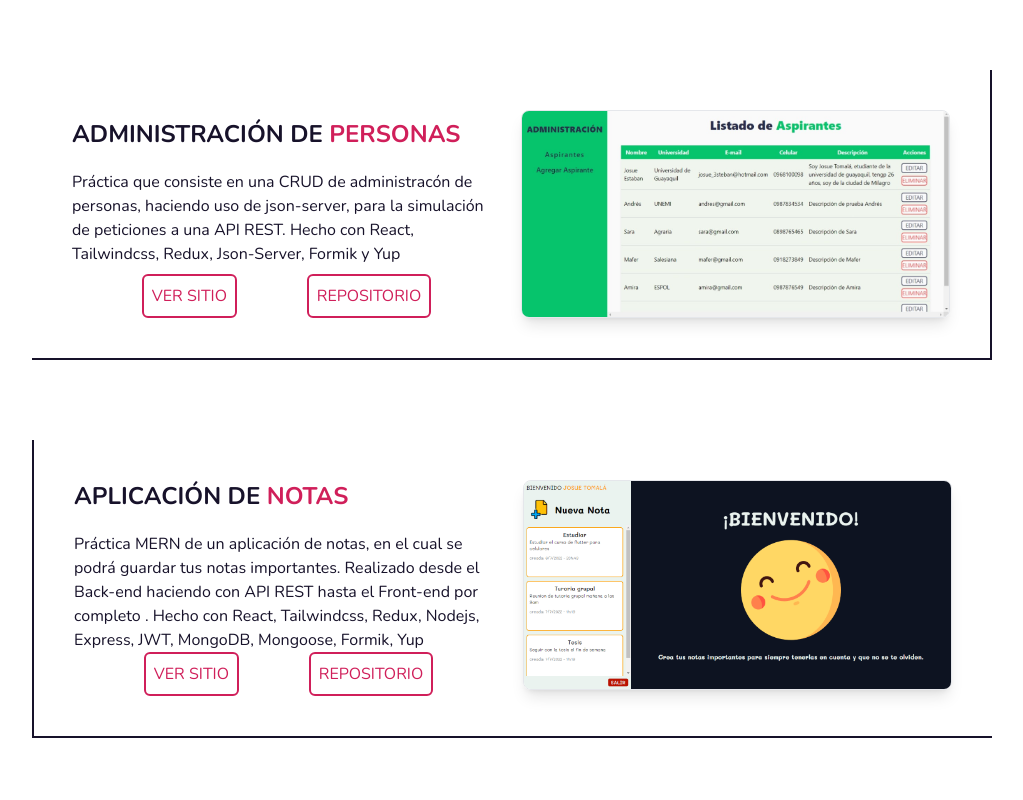
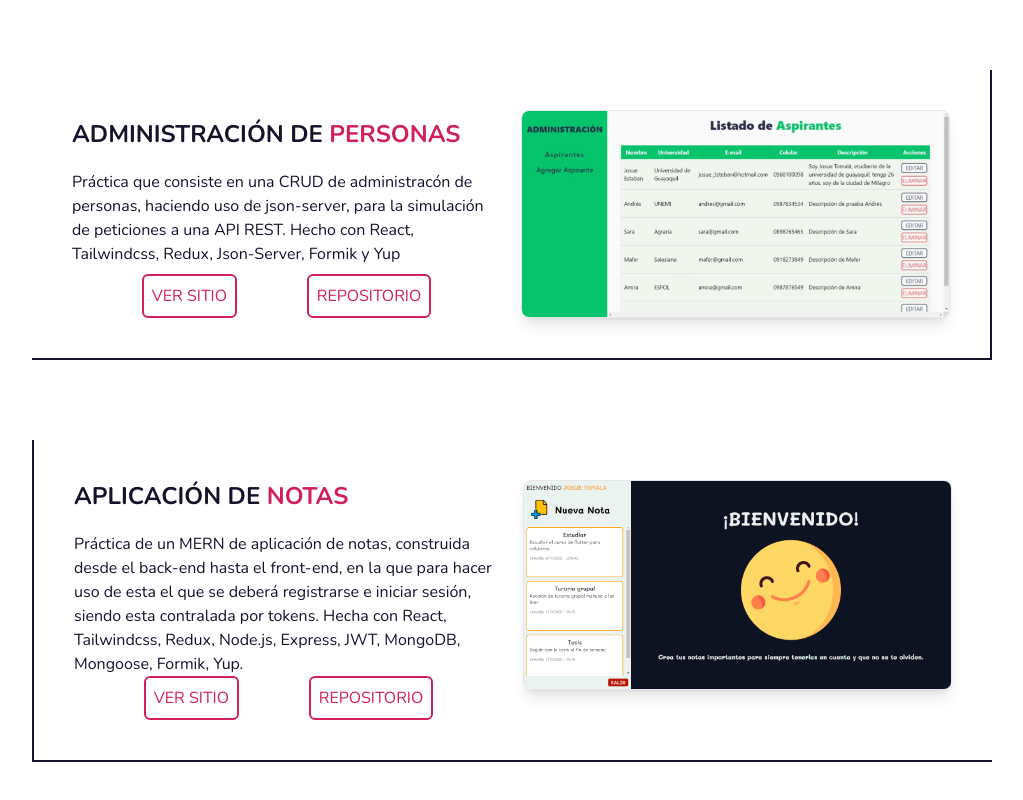
Before and after one commit to josu3steban/personal-portfolio, a React (Vite) app: page / in a window 1280 px wide. Shown: the part 3211-4011 px from the top of the page, without its empty margins (128-1151 px from the left). Built offline with nearby package versions, Linux system fonts and the light colour scheme.

Commit message:
Corrección de la última práctica

```diff
--- a/src/components/Projects.jsx
+++ b/src/components/Projects.jsx
@@ -129,7 +129,7 @@ export const Projects = () => {
                 <div className="sm:w-full  flex flex-col w-1/2 text-[#17122A]">
                     <div className="sm:grow-0  grow flex flex-col justify-center">
                         <h2 className='sm:hidden  mb-5 uppercase text-2xl font-bold'>aplicación de <span className='text-[#D01F5A]'>notas</span></h2>
-                        <p>Práctica MERN de un aplicación de notas, en el cual se podrá guardar tus notas importantes. Realizado desde el Back-end haciendo con API REST hasta el Front-end por completo . Hecho con React, Tailwindcss, Redux, Nodejs, Express, JWT, MongoDB, Mongoose, Formik, Yup</p>
+                        <p>Práctica de un MERN de aplicación de notas, construida desde el back-end hasta el front-end, en la que para hacer uso de esta el que se deberá registrarse e iniciar sesión, siendo esta contralada por tokens. Hecha con React, Tailwindcss, Redux, Node.js, Express, JWT, MongoDB, Mongoose, Formik, Yup.</p>
                     </div>
 
                     <div className="sm:justify-between sm:mt-5 sm:text-sm  flex justify-evenly">
```
